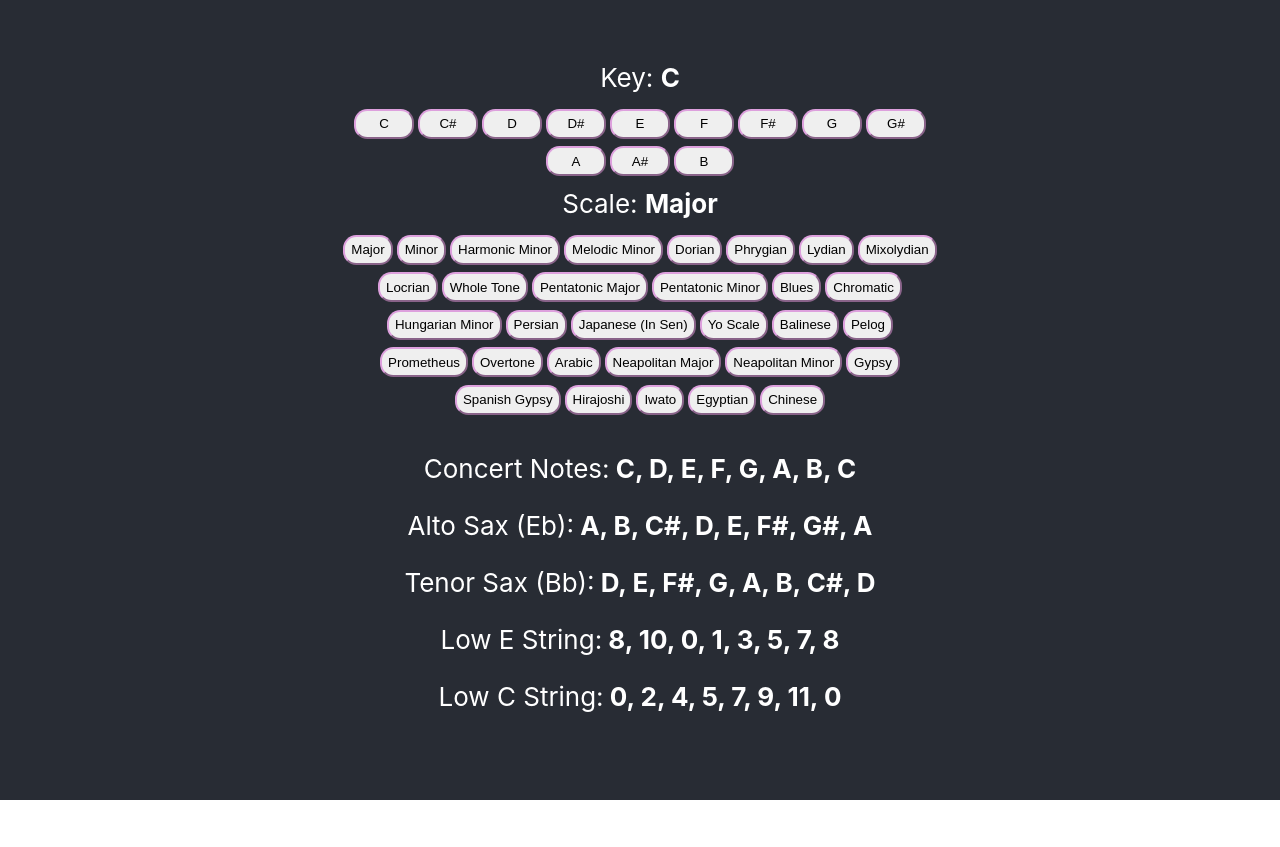
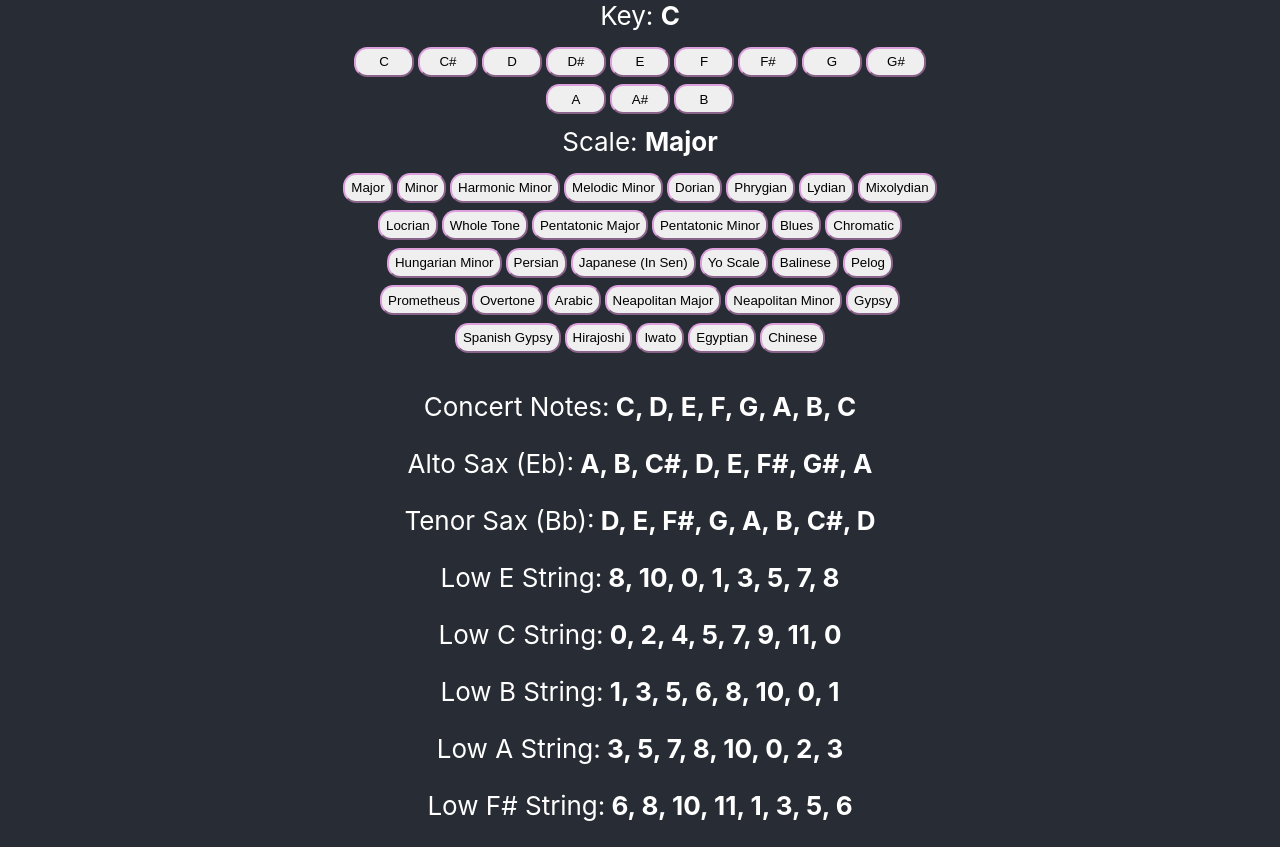
Before and after one commit to selfup/beepboop, a React (Create React App) app: page / in a window 1280 px wide. Before the commit the page ends 800 px from the top, so only its background shows below. Built offline with nearby package versions, Linux system fonts and the light colour scheme.

Commit message:
add other low tuning strings

```diff
--- a/src/App.js
+++ b/src/App.js
@@ -13,6 +13,9 @@ function Notes({stateChanger, scaleKey, scaleName, scaleNameIndex, keyNameIndex}
   const tenorSax = customScale.transposeForTenorSax().map(note => note.name).join(', ');
   const lowEString = customScale.toFretsOnString('E').join(', ');
   const LowCString = customScale.toFretsOnString('C').join(', ');
+  const lowBString = customScale.toFretsOnString('B').join(', ');
+  const lowAString = customScale.toFretsOnString('A').join(', ');
+  const lowFSharpString = customScale.toFretsOnString('F#').join(', ');
 
   return (
     <div>
@@ -61,6 +64,18 @@ function Notes({stateChanger, scaleKey, scaleName, scaleNameIndex, keyNameIndex}
       <p>Low C String:
         <b> {LowCString}</b>
       </p>
+
+      <p>Low B String:
+        <b> {lowBString}</b>
+      </p>
+
+      <p>Low A String:
+        <b> {lowAString}</b>
+      </p>
+
+      <p>Low F# String:
+        <b> {lowFSharpString}</b>
+      </p>
     </div>
   )
 }
```
